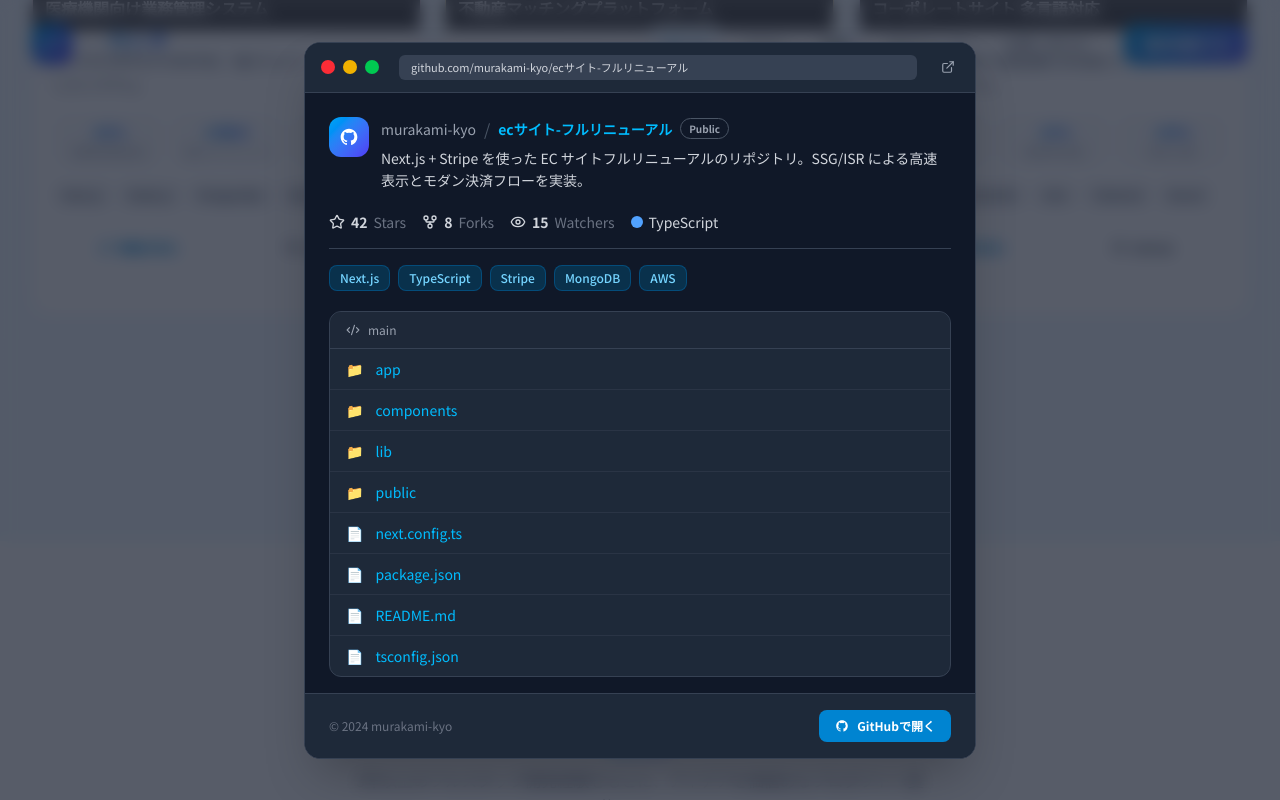
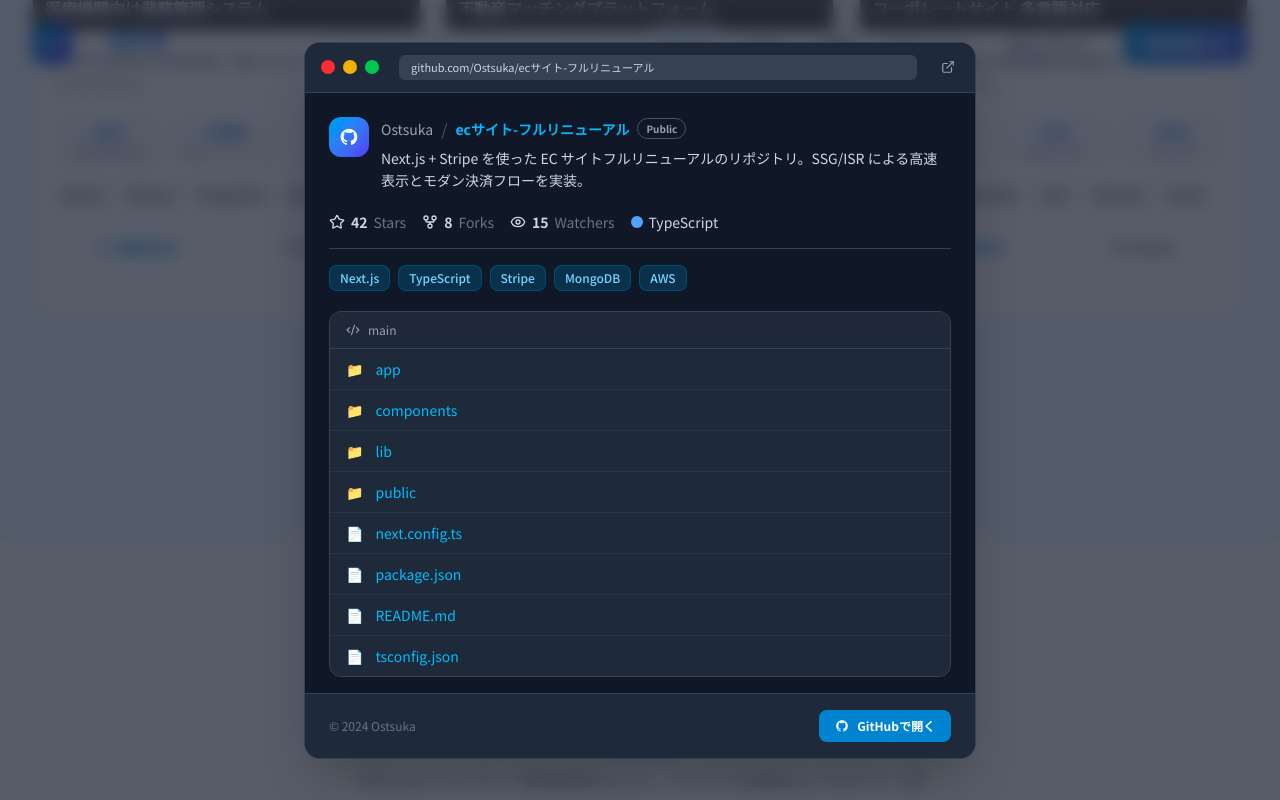
Before and after one commit to Ostsuka/kuragane-pro-dev, a Next.js app: page / in a window 1280 px wide. Both pictures are taken after a click on the button "GitHubで全実績を見る". Shown: the part 3065-3865 px from the top of the page. Built offline with nearby package versions, Linux system fonts and the light colour scheme; grey boxes are pictures that could not be loaded.

Commit message:
feat: 倉金睦のプロフィール情報に更新 - 名前変更、住所を群馬県桐生市に変更、30社に修正、キャリア年表を2015/2017/2020/2021/2023/2024～に修正

```diff
--- a/components/About.tsx
+++ b/components/About.tsx
@@ -5,25 +5,25 @@
 
 const timeline = [
   {
-    year: "2019",
+    year: "2015",
     title: "プログラミング学習開始",
     desc: "独学でHTML/CSS/JavaScriptを習得。Web開発の面白さに目覚め、フルスタックへの道を歩み始める。",
     color: "bg-sky-500",
   },
   {
-    year: "2020",
+    year: "2017",
     title: "React / Node.js を本格習得",
     desc: "React・Node.jsのエコシステムを深く学習。個人プロジェクトでフロントからバックエンドまで一気通貫で開発するスタイルを確立。",
     color: "bg-indigo-500",
   },
   {
-    year: "2021",
+    year: "2020",
     title: "フリーランスとして活動開始",
     desc: "副業・フリーランス案件を受注開始。LP制作・Webアプリ開発など小規模案件から実績を積み上げる。",
     color: "bg-purple-500",
   },
   {
-    year: "2022",
+    year: "2021",
     title: "クラウド・インフラ領域へ拡大",
     desc: "AWSを活用したインフラ設計・CI/CDパイプライン構築を習得。真のフルスタックエンジニアへシフト。",
     color: "bg-emerald-500",
@@ -37,7 +37,7 @@
   {
     year: "2024〜",
     title: "現在：スタートアップ〜中規模企業を幅広く支援",
-    desc: "50社以上との取引実績。アイデア段階のスタートアップから既存システム改修まで、あらゆるフェーズのプロダクト開発を支援中。",
+    desc: "30社以上との取引実績。アイデア段階のスタートアップから既存システム改修まで、あらゆるフェーズのプロダクト開発を支援中。",
     color: "bg-gradient-to-r from-sky-500 to-indigo-500",
   },
 ];
@@ -144,12 +144,12 @@
                   </div>
                 </div>
                 <div>
-                  <h3 className="text-xl font-black text-gray-800">村上 渉</h3>
+                  <h3 className="text-xl font-black text-gray-800">倉金 睦</h3>
                   <p className="text-sky-600 font-semibold text-sm mt-0.5">
                     フルスタックエンジニア / Full-Stack Developer
                   </p>
                   <div className="flex flex-wrap gap-2 mt-3">
-                    {["福島県郡山市在住", "フリーランス", "即日対応可"].map((badge) => (
+                    {["群馬県桐生市在住", "フリーランス", "即日対応可"].map((badge) => (
                       <span
                         key={badge}
                         className="px-2.5 py-1 bg-white rounded-full text-xs font-medium text-gray-600 border border-gray-200 shadow-sm hover:border-sky-300 hover:text-sky-600 transition-colors duration-200"
@@ -162,9 +162,9 @@
               </div>
 
               <p className="text-gray-700 text-sm leading-relaxed mt-6">
-                1997年6月16日生まれ、福島県郡山市在住。独学でプログラミングを習得後、フルスタックエンジニアとして独立。
+                1997年生まれ、群馬県桐生市在住。独学でプログラミングを習得後、フルスタックエンジニアとして独立。
                 React・Next.js・Node.jsを中心としたモダンな開発が得意領域です。
-                「技術でビジネスを前進させる」をモットーに、スタートアップから中規模企業まで50社以上のプロダクト開発を支援してきました。
+                「技術でビジネスを前進させる」をモットーに、スタートアップから中規模企業まで30社以上のプロダクト開発を支援してきました。
               </p>
 
               <div className="mt-4 text-sm text-gray-500 flex items-center gap-2">
--- a/components/Footer.tsx
+++ b/components/Footer.tsx
@@ -12,7 +12,7 @@
 ];
 
 const socialLinks = [
-  { icon: GitBranch, href: "https://github.com/murakami-kyo", label: "GitHub" },
+  { icon: GitBranch, href: "https://github.com/Ostsuka/kuragane-pro-dev", label: "GitHub" },
   { icon: X,         href: "#",                               label: "X (Twitter)" },
   { icon: Link,      href: "#",                               label: "LinkedIn" },
   { icon: Mail,      href: "mailto:gold77chi11@gmail.com",    label: "Email" },
@@ -86,7 +86,7 @@
                 <Code2 className="w-5 h-5 text-white" />
               </div>
               <div className="flex flex-col leading-none">
-                <span className="font-black text-lg text-sky-400">村上 渉</span>
+                <span className="font-black text-lg text-sky-400">倉金 睦</span>
                 <span className="text-[10px] text-gray-500 tracking-widest mt-0.5">Full-Stack Engineer</span>
               </div>
             </div>
@@ -153,7 +153,7 @@
         {/* ボトムライン */}
         <div className="border-t border-gray-800 pt-6 flex flex-col sm:flex-row items-center justify-between gap-3">
           <p className="text-xs text-gray-500">
-            © {new Date().getFullYear()} 村上 渉. All rights reserved.
+            © {new Date().getFullYear()} 倉金 睦. All rights reserved.
           </p>
           <div className="flex gap-5 text-gitxs">
             <a href="#" className="hover:text-sky-400 transition-colors duration-200">プライバシーポリシー</a>
--- a/components/Header.tsx
+++ b/components/Header.tsx
@@ -68,7 +68,7 @@
             </div>
             <div className="flex flex-col leading-none">
               <span className="text-gradient font-black text-lg tracking-tight">
-                村上 渉
+                倉金 睦
               </span>
               <span
                 className={`text-[10px] font-medium tracking-widest transition-colors duration-300 ${
--- a/components/Projects.tsx
+++ b/components/Projects.tsx
@@ -44,7 +44,7 @@
     tag: "Web開発",
     image: "https://images.unsplash.com/photo-1555529669-e69e7aa0ba9a?w=800&q=80",
     imageAlt: "ショッピングとアパレルの風景",
-    githubUrl: "https://github.com/murakami-kyo/ec-renewal",
+    githubUrl: "https://github.com/Ostsuka/ec-renewal",
     githubStats: { stars: 42, forks: 8, watchers: 15, language: "TypeScript" },
     githubDescription: "Next.js + Stripe を使った EC サイトフルリニューアルのリポジトリ。SSG/ISR による高速表示とモダン決済フローを実装。",
     githubFiles: [
@@ -73,7 +73,7 @@
     tag: "SaaS",
     image: "https://images.unsplash.com/photo-1521590832167-7bcbfaa6381f?w=800&q=80",
     imageAlt: "美容サロンの内装",
-    githubUrl: "https://github.com/murakami-kyo/salon-booking-saas",
+    githubUrl: "https://github.com/Ostsuka/salon-booking-saas",
     githubStats: { stars: 67, forks: 14, watchers: 23, language: "TypeScript" },
     githubDescription: "美容サロン向けマルチテナント予約 SaaS。WebSocket リアルタイム同期・Stripe 決済・自動メール通知を実装。",
     githubFiles: [
@@ -101,7 +101,7 @@
     tag: "IoT / データ",
     image: "https://images.unsplash.com/photo-1581094794329-c8112a89af12?w=800&q=80",
     imageAlt: "工場・製造現場の風景",
-    githubUrl: "https://github.com/murakami-kyo/iot-dashboard",
+    githubUrl: "https://github.com/Ostsuka/iot-dashboard",
     githubStats: { stars: 31, forks: 6, watchers: 11, language: "TypeScript" },
     githubDescription: "製造業向け IoT リアルタイム分析ダッシュボード。AWS IoT Core + Lambda + D3.js で 500 センサーのデータを可視化。",
     githubFiles: [
@@ -129,7 +129,7 @@
     tag: "ヘルスケア",
     image: "https://images.unsplash.com/photo-1519494026892-80bbd2d6fd0d?w=800&q=80",
     imageAlt: "病院・医療の風景",
-    githubUrl: "https://github.com/murakami-kyo/clinic-management",
+    githubUrl: "https://github.com/Ostsuka/clinic-management",
     githubStats: { stars: 18, forks: 4, watchers: 9, language: "TypeScript" },
     githubDescription: "クリニックチェーン向け統合業務管理システム。電子カルテ・予約・保険請求を一元化。セキュリティ設計を重視。",
     githubFiles: [
@@ -157,7 +157,7 @@
     tag: "プラットフォーム",
     image: "https://images.unsplash.com/photo-1560518883-ce09059eeffa?w=800&q=80",
     imageAlt: "不動産・住宅の風景",
-    githubUrl: "https://github.com/murakami-kyo/realestate-platform",
+    githubUrl: "https://github.com/Ostsuka/realestate-platform",
     githubStats: { stars: 55, forks: 12, watchers: 20, language: "TypeScript" },
     githubDescription: "AI マッチング推薦 × Mapbox 地図検索の不動産プラットフォーム MVP。OpenAI API で物件レコメンドを実装。",
     githubFiles: [
@@ -185,7 +185,7 @@
     tag: "コーポレート",
     image: "https://images.unsplash.com/photo-1497366216548-37526070297c?w=800&q=80",
     imageAlt: "企業オフィス・グローバルビジネスの風景",
-    githubUrl: "https://github.com/murakami-kyo/corporate-site-i18n",
+    githubUrl: "https://github.com/Ostsuka/corporate-site-i18n",
     githubStats: { stars: 29, forks: 5, watchers: 13, language: "TypeScript" },
     githubDescription: "Next.js App Router + Contentful CMS による日英中 3 言語コーポレートサイト。Core Web Vitals 全項目 Green 達成。",
     githubFiles: [
@@ -245,7 +245,7 @@
           <div className="w-3.5 h-3.5 rounded-full bg-green-500" />
           <div className="flex-1 mx-3">
             <div className="bg-gray-700 rounded-md px-3 py-1 text-[11px] text-gray-300 font-mono truncate">
-              github.com/murakami-kyo/{project.title.replace(/\s+/g, "-").toLowerCase()}
+              github.com/Ostsuka/{project.title.replace(/\s+/g, "-").toLowerCase()}
             </div>
           </div>
           <a
@@ -267,7 +267,7 @@
             </div>
             <div>
               <div className="flex items-center gap-2 flex-wrap">
-                <span className="text-gray-400 text-sm font-mono">murakami-kyo</span>
+                <span className="text-gray-400 text-sm font-mono">Ostsuka</span>
                 <span className="text-gray-600">/</span>
                 <span className="text-sky-400 font-bold font-mono text-sm">{project.title.replace(/\s+/g, "-").toLowerCase()}</span>
                 <span className="px-2 py-0.5 text-[10px] font-semibold rounded-full border border-gray-600 text-gray-400">
@@ -342,7 +342,7 @@
 
         {/* フッター */}
         <div className="px-6 py-4 bg-gray-800 border-t border-gray-700 flex items-center justify-between">
-          <span className="text-xs text-gray-500 font-mono">© 2024 murakami-kyo</span>
+          <span className="text-xs text-gray-500 font-mono">© 2024 Ostsuka</span>
           <a
             href={project.githubUrl}
             target="_blank"
```
